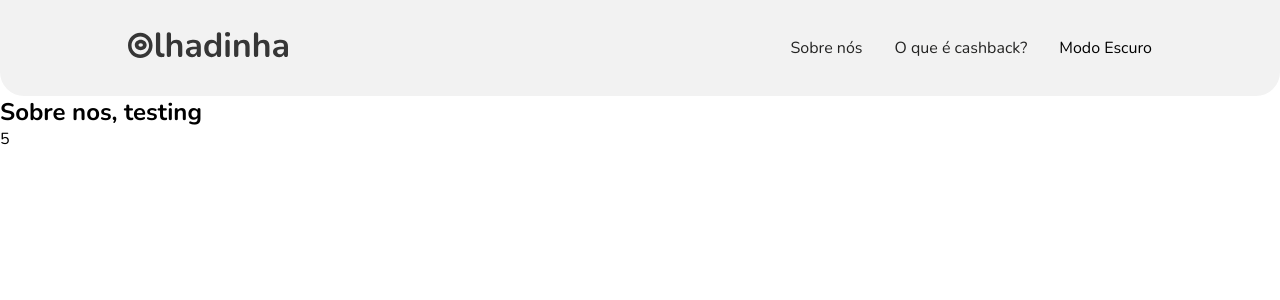
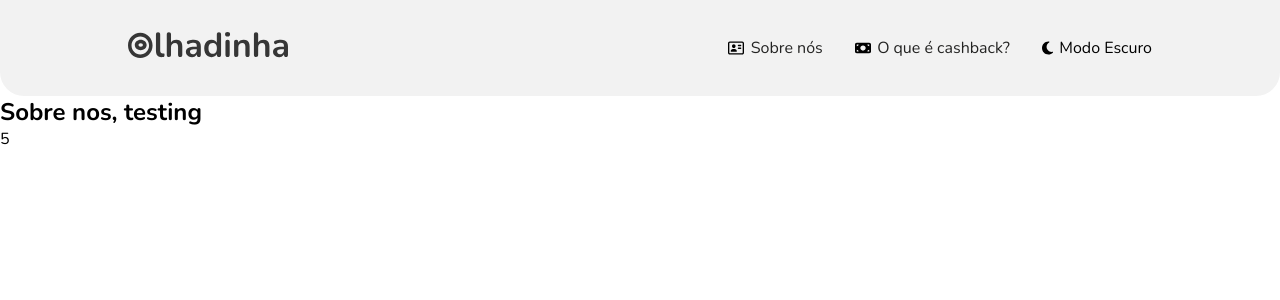
Before and after one commit to Olhadinha/olhadinha-front-end, a React (Vite) app: page /sobre-nos in a window 1280 px wide. Shown: the top 300 px of the page. Built offline with nearby package versions, Linux system fonts and the light colour scheme.

Commit message:
Feat: add icon and cursor pointer

```diff
--- a/src/components/Header/header.module.css
+++ b/src/components/Header/header.module.css
@@ -22,6 +22,9 @@
 
 .list_links li {
     list-style: none;
+    display: flex;
+    gap: 0.4rem;
+    cursor: pointer;
 }
 
 .list_links li a {
--- a/src/components/Header/index.tsx
+++ b/src/components/Header/index.tsx
@@ -2,6 +2,9 @@ import styles from "./header.module.css";
 import { NavLink } from "react-router-dom";
 
 import logo from "../../assets/logo.svg";
+import cardIcon from "../../assets/cardIcon.svg"
+import moneyBill from "../../assets/moneyBillIcon.svg"
+import moonIcon from "../../assets/moonIcon.svg"
 
 export default function Header() {
     return (
@@ -12,14 +15,19 @@ export default function Header() {
             <nav>
                 <ul className={styles.list_links}>
                     <li>
+                        <img src={cardIcon}/>
                         <NavLink to="/sobre-nos">Sobre nós</NavLink>
                     </li>
                     <li>
+                        <img src={moneyBill}/>
                         <NavLink to="/o-que-e-cashback">
                             O que é cashback?
                         </NavLink>
                     </li>
-                    <li>Modo Escuro</li>
+                    <li>
+                        <img src={moonIcon}/>
+                        Modo Escuro
+                    </li>
                 </ul>
             </nav>
         </header>
```
